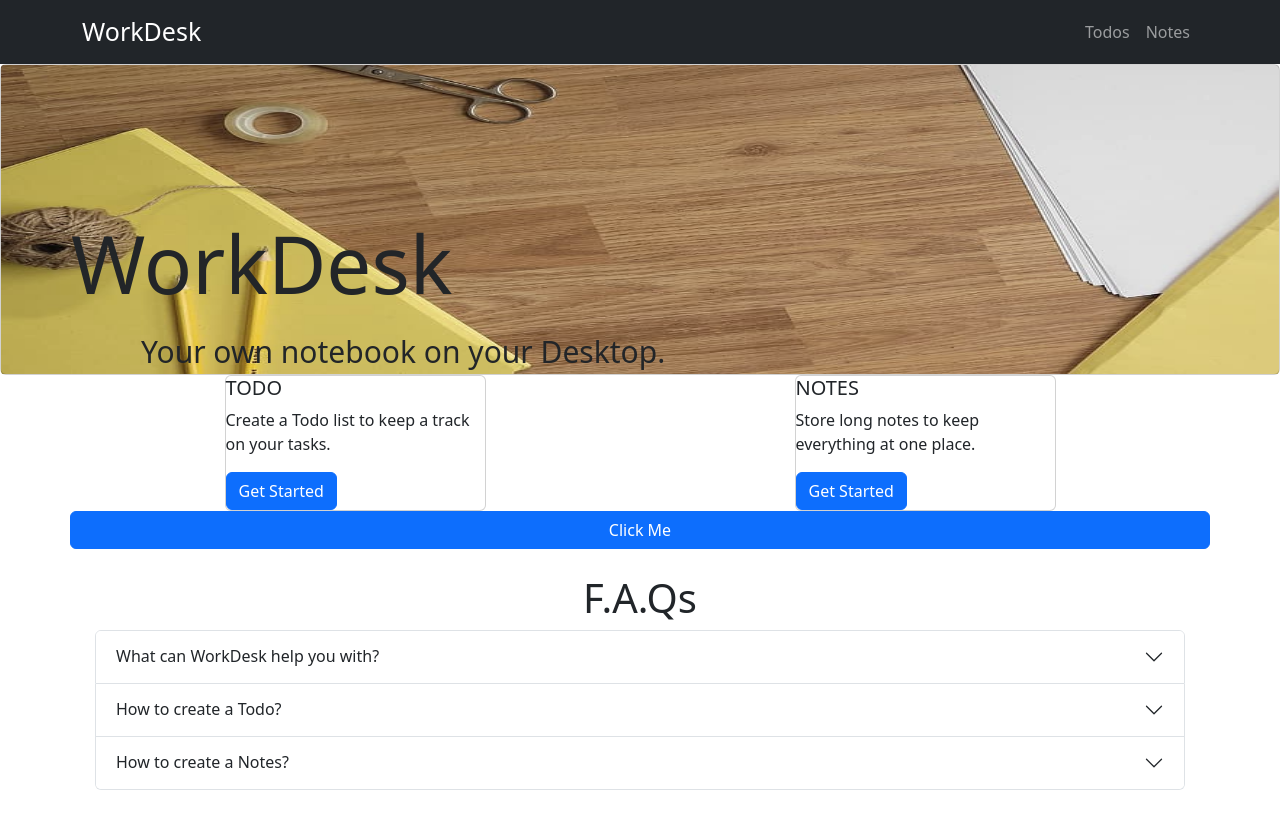
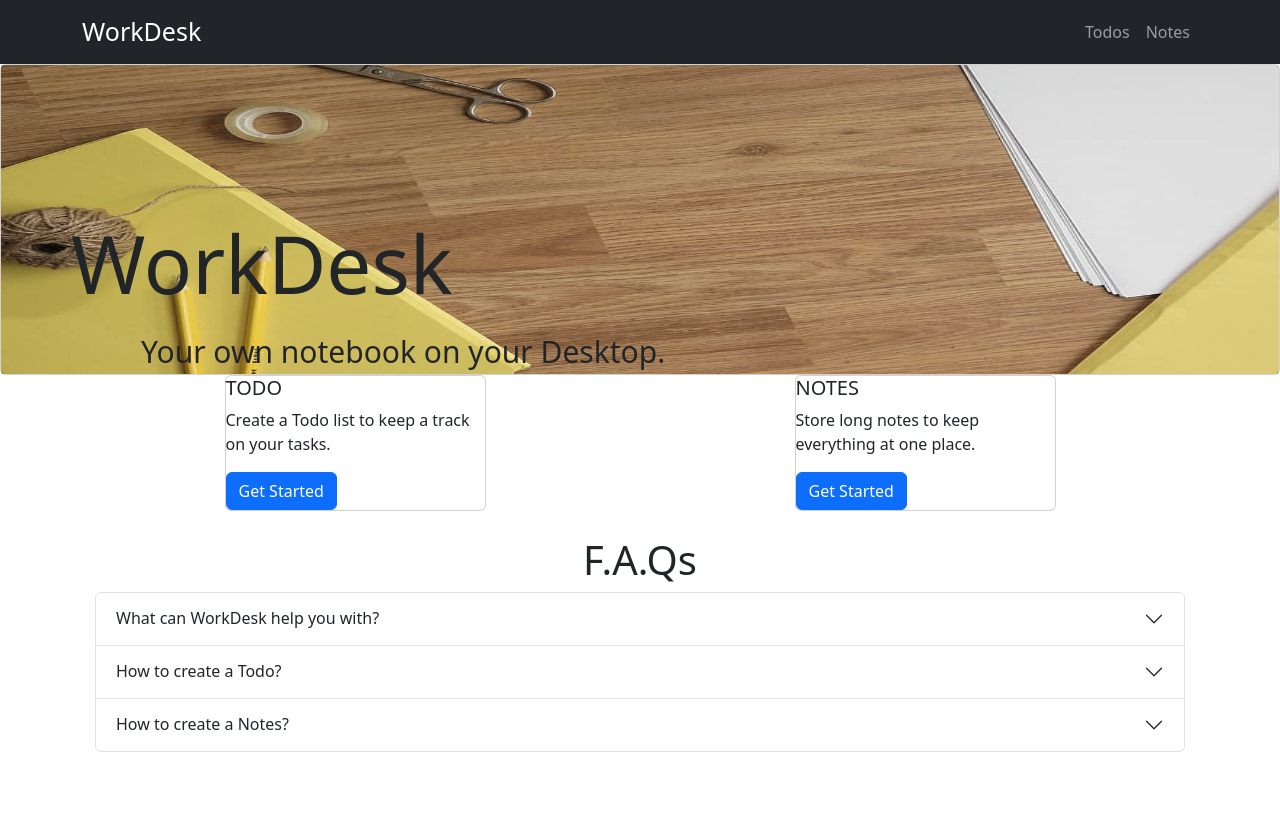
Before and after one commit to Redarcher9/WorkDesk, a React (Create React App) app: page / in a window 1280 px wide. Built offline with nearby package versions, Linux system fonts and the light colour scheme.

Commit message:
removed test functions

```diff
--- a/src/components/home/features.tsx
+++ b/src/components/home/features.tsx
@@ -1,25 +1,7 @@
 import {Card,Button, Container, Row,Col} from 'react-bootstrap';
-import { useSelector,useDispatch} from 'react-redux';
 import { Link } from 'react-router-dom';
-import { RootState } from '../../redux/store/store';
-import { useEffect } from "react";
-import {readTodo} from "../../redux/slice/todoSlice";
-
-
 
 function Features():JSX.Element {
-
-    const todos = useSelector(
-        (state:RootState) => state.todos
-    );
-
-
-    const dispatch = useDispatch();
-    const handleClick =()=>{
-        dispatch(readTodo())
-        console.log("Features Click Button =>" )
-        console.log(todos)
-    }
 
     return(
         <div className="featuresclass">
@@ -52,9 +34,6 @@ function Features():JSX.Element {
                     </Card>
                 </Col>
             </Row>
-            <Row>
-                <Button onClick={handleClick}>Click Me</Button>
-            </Row>
         </Container>
         </div>
     )
```
